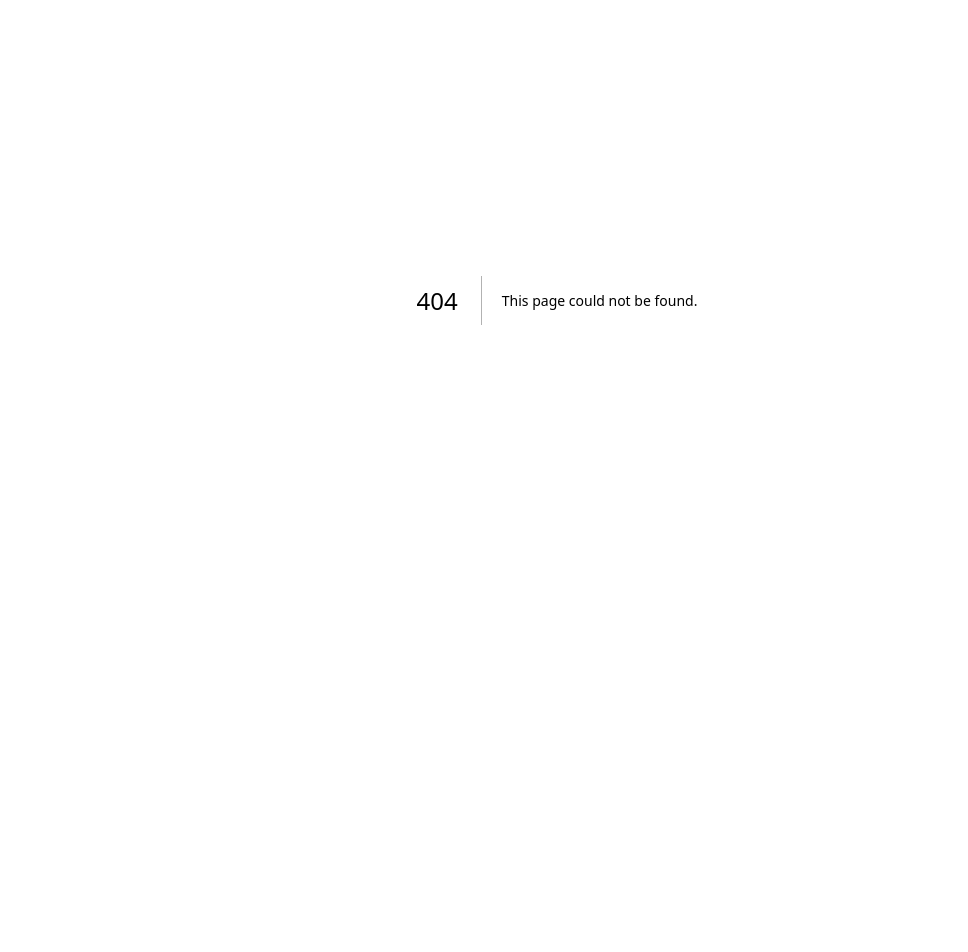
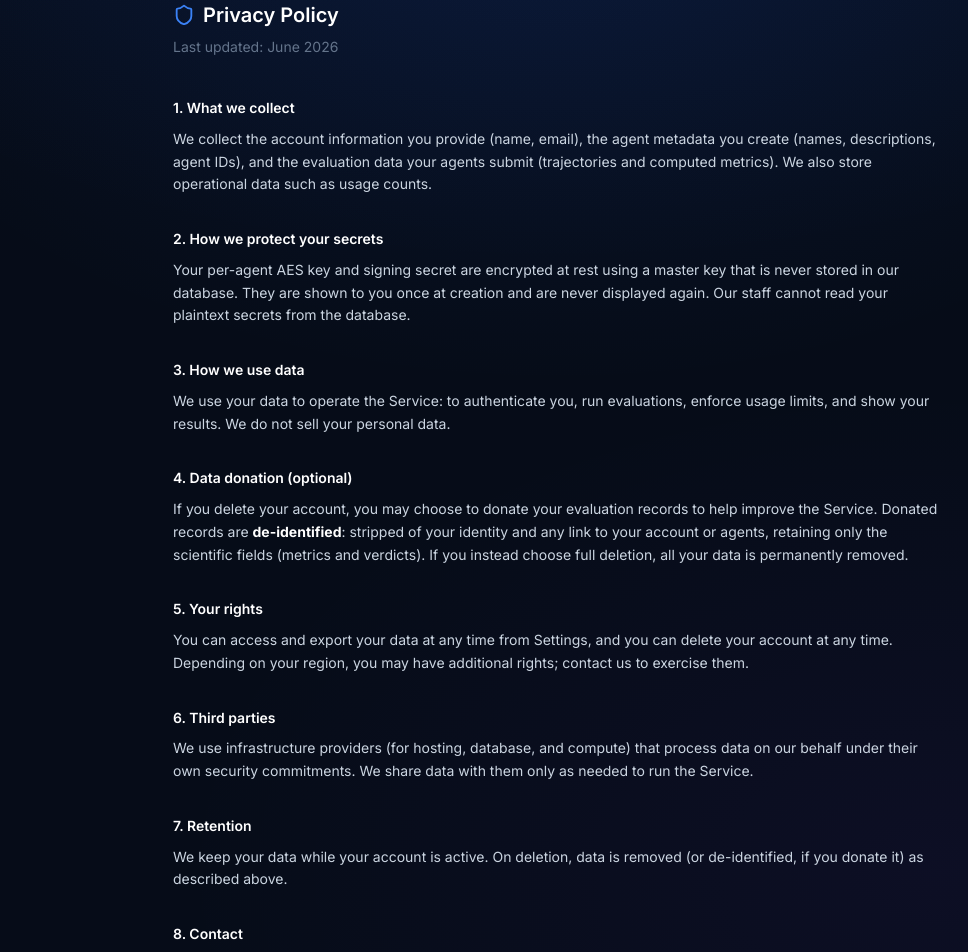
Before and after one commit to hb-evalSystem/hbeval-platform, a Next.js app: page /legal/privacy in a window 1280 px wide. Before the commit this address had no page. Shown: the part 100-1052 px from the top of the page, without its empty margins (83-1051 px from the left). Before the commit the page ends 800 px from the top, so only its background shows below. Built offline with nearby package versions, Linux system fonts and the light colour scheme.

Commit message:
Create page.tsx

```diff
--- /dev/null
+++ b/src/app/legal/privacy/page.tsx
@@ -0,0 +1,91 @@
+// app/legal/privacy/page.tsx
+// Privacy Policy. Explains what we collect, why, how secrets are protected, the
+// data-donation option, and user rights (access, export, deletion).
+// Have a lawyer review for your jurisdiction before commercial launch.
+import Link from 'next/link'
+import { Shield, ArrowLeft } from 'lucide-react'
+
+export const metadata = { title: 'Privacy Policy — HB-Eval OS' }
+
+const UPDATED = 'June 2026'
+
+export default function PrivacyPage() {
+  return (
+    <div className="min-h-screen px-4 py-12"
+         style={{ background: 'radial-gradient(ellipse 60% 40% at 50% 0%, rgba(37,99,235,0.10), transparent)' }}>
+      <div className="max-w-3xl mx-auto">
+        <Link href="/" className="inline-flex items-center gap-1 text-sm text-slate-500 hover:text-slate-300 mb-8">
+          <ArrowLeft size={14} /> Home
+        </Link>
+
+        <div className="flex items-center gap-2 mb-2 text-white font-semibold text-xl">
+          <Shield size={22} className="text-blue-500" /> Privacy Policy
+        </div>
+        <p className="text-slate-500 text-sm mb-10">Last updated: {UPDATED}</p>
+
+        <div className="space-y-8 text-slate-300 text-sm leading-relaxed">
+          <section>
+            <h2 className="text-white font-semibold mb-2">1. What we collect</h2>
+            <p>We collect the account information you provide (name, email), the agent metadata
+            you create (names, descriptions, agent IDs), and the evaluation data your agents
+            submit (trajectories and computed metrics). We also store operational data such as
+            usage counts.</p>
+          </section>
+
+          <section>
+            <h2 className="text-white font-semibold mb-2">2. How we protect your secrets</h2>
+            <p>Your per-agent AES key and signing secret are encrypted at rest using a master key
+            that is never stored in our database. They are shown to you once at creation and are
+            never displayed again. Our staff cannot read your plaintext secrets from the database.</p>
+          </section>
+
+          <section>
+            <h2 className="text-white font-semibold mb-2">3. How we use data</h2>
+            <p>We use your data to operate the Service: to authenticate you, run evaluations,
+            enforce usage limits, and show your results. We do not sell your personal data.</p>
+          </section>
+
+          <section>
+            <h2 className="text-white font-semibold mb-2">4. Data donation (optional)</h2>
+            <p>If you delete your account, you may choose to donate your evaluation records to
+            help improve the Service. Donated records are <strong className="text-white">de-identified</strong>:
+            stripped of your identity and any link to your account or agents, retaining only the
+            scientific fields (metrics and verdicts). If you instead choose full deletion, all
+            your data is permanently removed.</p>
+          </section>
+
+          <section>
+            <h2 className="text-white font-semibold mb-2">5. Your rights</h2>
+            <p>You can access and export your data at any time from Settings, and you can delete
+            your account at any time. Depending on your region, you may have additional rights;
+            contact us to exercise them.</p>
+          </section>
+
+          <section>
+            <h2 className="text-white font-semibold mb-2">6. Third parties</h2>
+            <p>We use infrastructure providers (for hosting, database, and compute) that process
+            data on our behalf under their own security commitments. We share data with them only
+            as needed to run the Service.</p>
+          </section>
+
+          <section>
+            <h2 className="text-white font-semibold mb-2">7. Retention</h2>
+            <p>We keep your data while your account is active. On deletion, data is removed (or
+            de-identified, if you donate it) as described above.</p>
+          </section>
+
+          <section>
+            <h2 className="text-white font-semibold mb-2">8. Contact</h2>
+            <p>Privacy questions: <span className="text-white">abuelgasim.hbeval@outlook.com</span>.</p>
+          </section>
+        </div>
+
+        <div className="mt-12 pt-6 border-t text-xs text-slate-600" style={{ borderColor: 'var(--border)' }}>
+          <Link href="/legal/terms" className="text-blue-400 hover:text-blue-300">Terms of Service</Link>
+          {' · '}
+          <Link href="/" className="hover:text-slate-400">Home</Link>
+        </div>
+      </div>
+    </div>
+  )
+}
```
